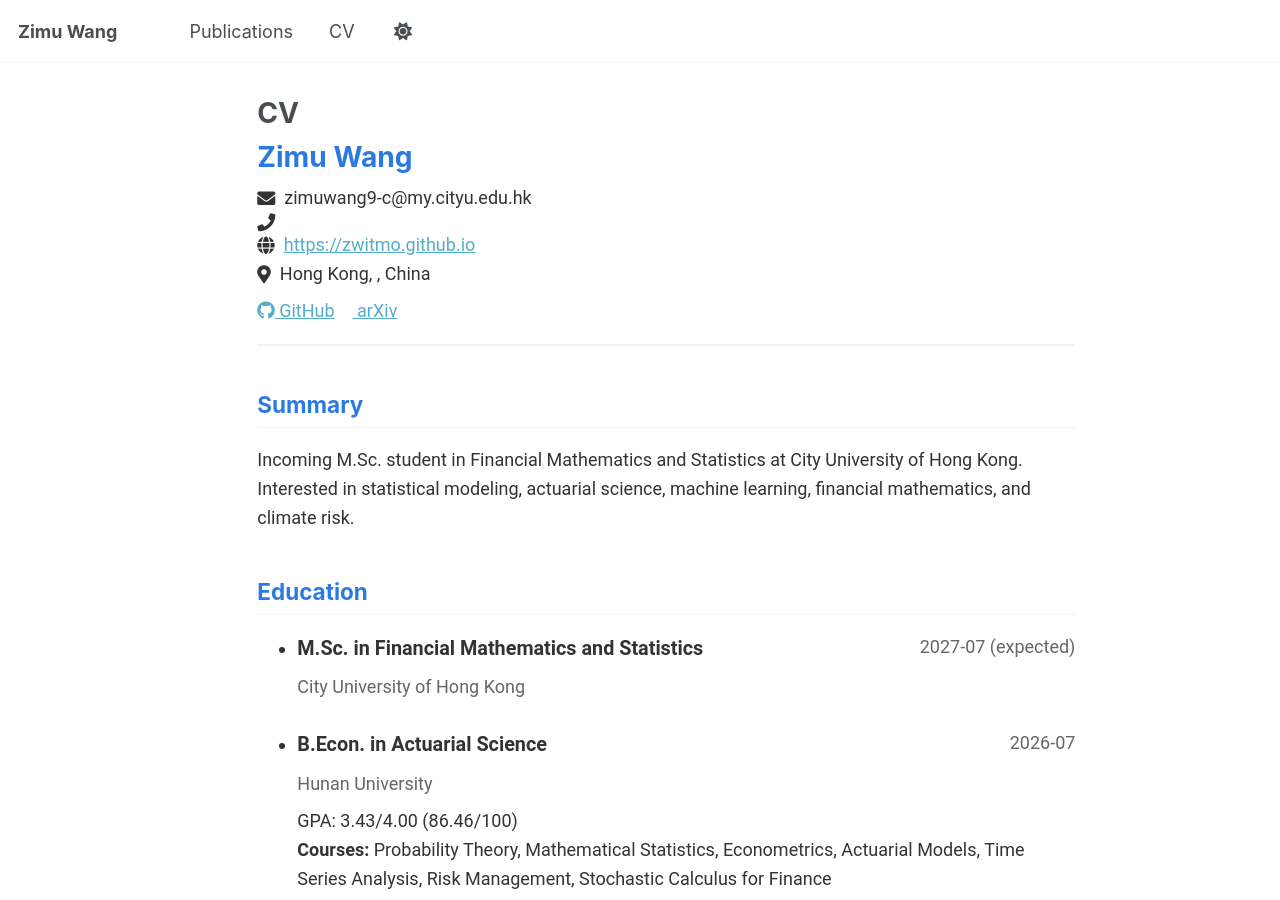
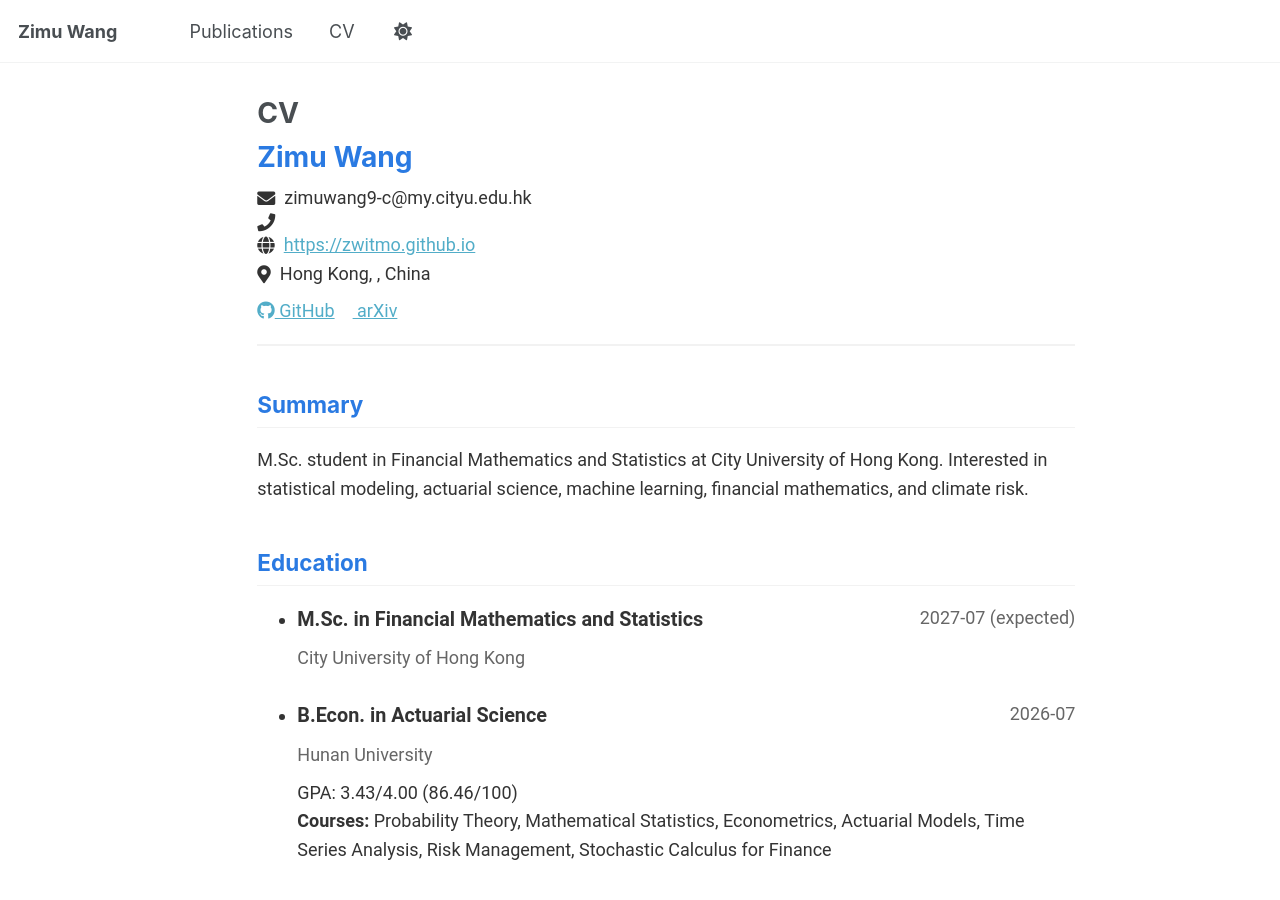
Before and after one commit to Zwitmo/Zwitmo.github.io, a Jekyll site: the page built from _pages/cv-json.md, in a window 1280 px wide and 900 px high. Built offline with Jekyll 4.4.1, drawn with Linux system fonts in a browser that asks for light colours.

Commit message:
Reflect current enrollment at City University of Hong Kong

```diff
--- a/_data/cv.json
+++ b/_data/cv.json
@@ -4,7 +4,7 @@
     "email": "zimuwang9-c@my.cityu.edu.hk",
     "phone": "",
     "website": "https://zwitmo.github.io",
-    "summary": "Incoming M.Sc. student in Financial Mathematics and Statistics at City University of Hong Kong. Interested in statistical modeling, actuarial science, machine learning, financial mathematics, and climate risk.",
+    "summary": "M.Sc. student in Financial Mathematics and Statistics at City University of Hong Kong. Interested in statistical modeling, actuarial science, machine learning, financial mathematics, and climate risk.",
     "location": {
       "address": "",
       "postalCode": "",
```
